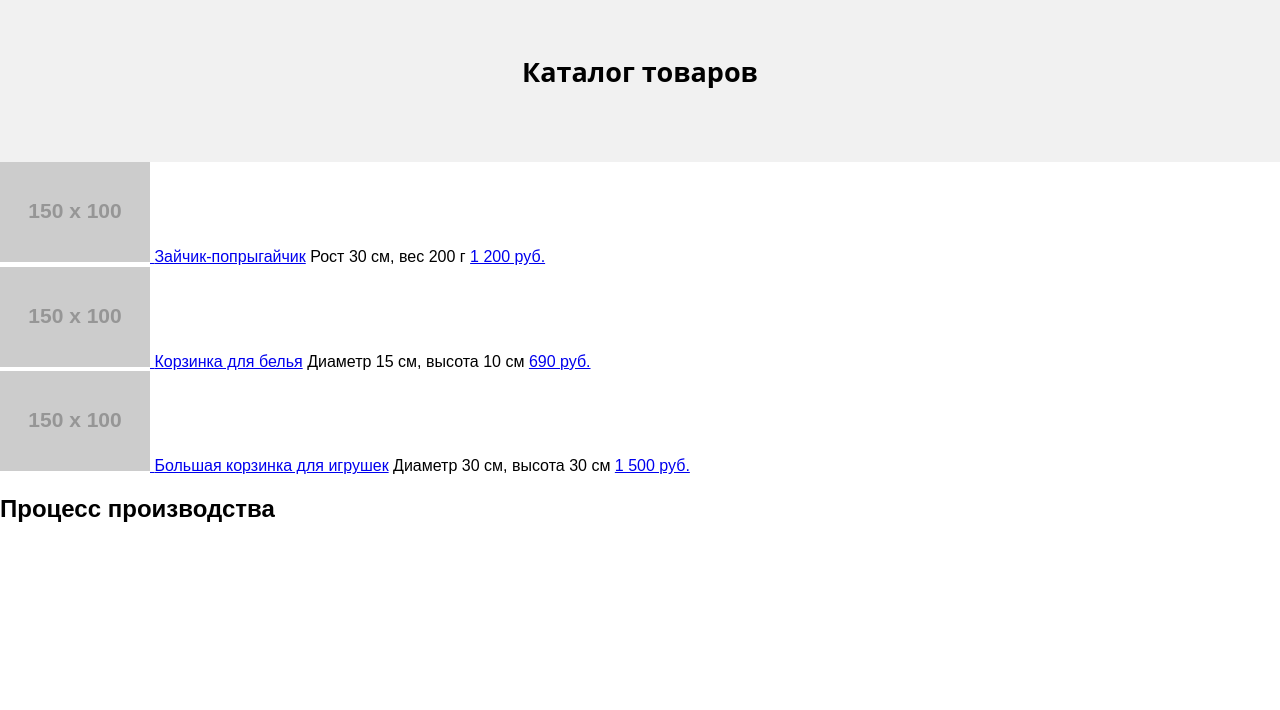
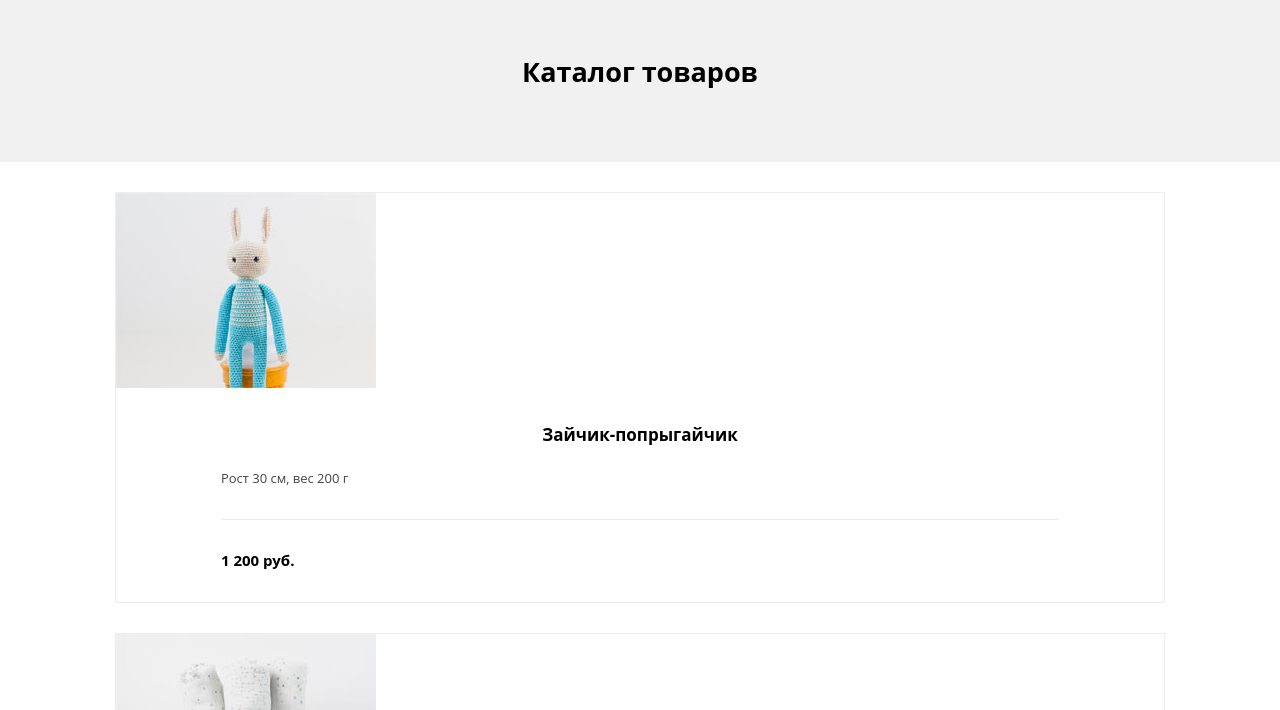
Before and after one commit to gucol/168138-mishka, a website: page catalog.html in a window 1280 px wide. Shown: the part 77-787 px from the top of the page. Drawn offline with nearby package versions, Linux system fonts and the light colour scheme; files that its build step writes are made by us from their sources; placeholder pictures from the web are drawn by us.

Commit message:
Сверстала блоки product, products

```diff
--- a/catalog.html
+++ b/catalog.html
@@ -29,10 +29,10 @@
 
     <main class="page-main">
       <h1 class="page-main__title">Каталог товаров</h1>
-      <section class="poducts">
+      <section class="products">
         <article class="product">
           <a class="product__img" href="#">
-            <img src="http://placehold.it/150x100" alt="Зайчик-попрыгайчик">
+            <img src="img/photo-1-mobile@1x.jpg" alt="Зайчик-попрыгайчик">
           </a>
           <a class="product__title" href="#">Зайчик-попрыгайчик</a>
           <span class="product__desc">Рост 30 см, вес 200 г</span>
@@ -41,7 +41,7 @@
 
         <article class="product">
           <a class="product__img" href="#">
-            <img src="http://placehold.it/150x100" alt="Корзинка для белья">
+            <img src="img/photo-2-mobile@1x.jpg" alt="Корзинка для белья">
           </a>
           <a class="product__title" href="#">Корзинка для белья</a>
           <span class="product__desc">Диаметр 15 см, высота 10 см</span>
@@ -50,7 +50,7 @@
 
         <article class="product">
           <a class="product__img" href="#">
-            <img src="http://placehold.it/150x100" alt="Большая корзинка для игрушек">
+            <img src="img/photo-3-mobile@1x.jpg" alt="Большая корзинка для игрушек">
           </a>
           <a class="product__title" href="#">Большая корзинка для игрушек</a>
           <span class="product__desc">Диаметр 30 см, высота 30 см</span>
--- a/sass/blocks/product.scss
+++ b/sass/blocks/product.scss
@@ -0,0 +1,49 @@
+.product {
+    border: 1px solid #ededed;
+    padding-bottom: 30px;
+    margin-bottom: 30px;
+}
+
+.product__title {
+    margin: 0;
+    padding-top: 30px;
+    padding-bottom: 16px;
+    text-align: left;
+    display: block;
+    margin-right: 10%;
+    margin-left: 10%;
+    text-align: center;
+    font-family: $main-font;
+    font-weight: bold;
+    font-size: 17px;
+    line-height: 24px;
+    color: $first-color;
+    text-decoration: none;
+}
+
+.product__desc {
+    font-family: $main-font;
+    font-size: 13px;
+    line-height: 30px;
+    color: $text-color;
+    text-align: left;
+    display: block;
+    margin-right: 10%;
+    margin-left: 10%;
+    margin-bottom:28px;
+    padding-bottom: 26px;
+    border-bottom: 1px solid #ececec;
+}
+
+.product__price {
+    font-family: $main-font;
+    font-size: 15px;
+    line-height: 24px;
+    color: $first-color;
+    font-weight: bold;
+    text-align: left;
+    display: block;
+    margin-right: 10%;
+    margin-left: 10%;
+    text-decoration: none;
+}
--- a/sass/blocks/products.scss
+++ b/sass/blocks/products.scss
@@ -0,0 +1,5 @@
+.products {
+    padding-left: 9%;
+    padding-right: 9%;
+    padding-top: 30px;
+}
```
